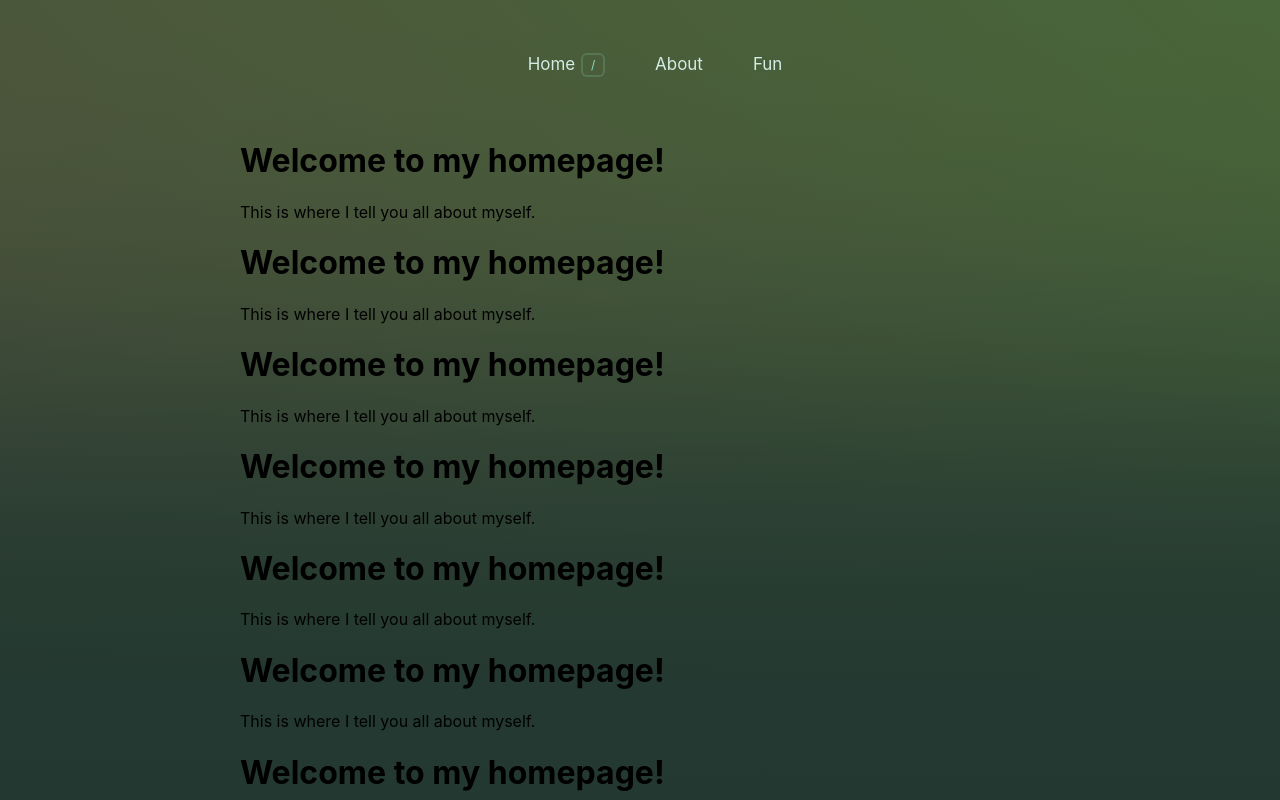
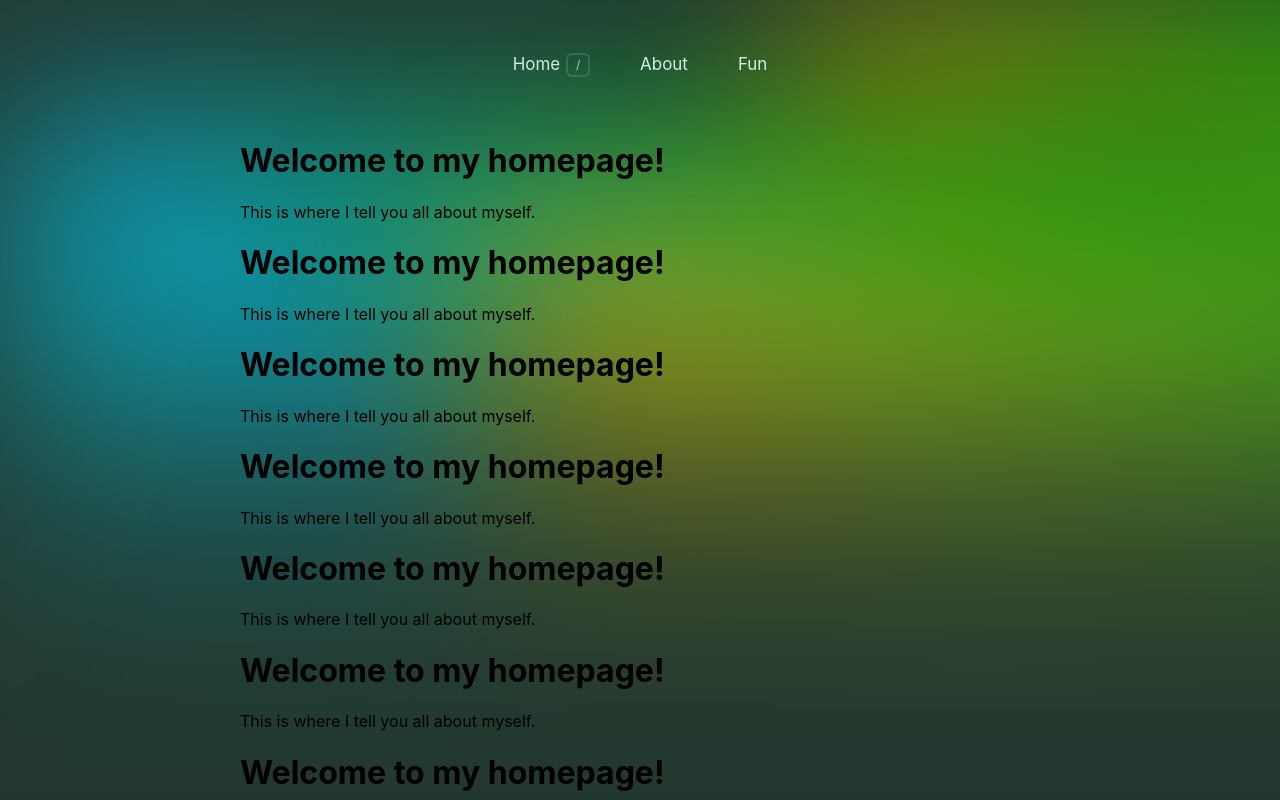
Before and after one commit to tjoab/portfolio-site, a React (Create React App) app: page / in a window 1280 px wide. Shown: the top 800 px of the page. Built offline with nearby package versions, Linux system fonts and the light colour scheme.

Commit message:
finished canvas gradient and updated navbar to have frosted glass effect on scroll

```diff
--- a/src/App.css
+++ b/src/App.css
@@ -17,76 +17,3 @@ main {
   max-width: 800px;
   margin: 0 auto;
 }
-
-#canvas {
-  position: absolute;
-  top: 0;
-  left: 0;
-  width: 100%;
-  height: 100%;
-  z-index: -1;
-}
-
-.canvas {
-  display: block;
-  opacity: 0.7;
-  width: 100vw;
-  height: 100vh;
-  position: absolute;
-  z-index: 1;
-  left: 0;
-  right: 0;
-  bottom: 0;
-  top: 0;
-  overflow: hidden;
-  background: linear-gradient(45deg, #367a36, #605542, #59793d);
-  background-size: 300%, 300%;
-  animation: color 12s ease-in-out infinite;
-}
-@keyframes color {
-  0% {
-    background-position: 0 50%;
-  }
-  50% {
-    background-position: 100% 50%;
-  }
-  100% {
-    background-position: 0 50%;
-  }
-}
-
-.mask {
-  position: absolute;
-  z-index: 2;
-  background: linear-gradient(
-    to bottom,
-    hsla(158, 23%, 18%, 0) 0%,
-    hsla(158, 23%, 18%, 0.013) 9.7%,
-    hsla(158, 23%, 18%, 0.049) 18.1%,
-    hsla(158, 23%, 18%, 0.104) 25.5%,
-    hsla(158, 23%, 18%, 0.175) 31.9%,
-    hsla(158, 23%, 18%, 0.259) 37.7%,
-    hsla(158, 23%, 18%, 0.352) 43%,
-    hsla(158, 23%, 18%, 0.45) 47.9%,
-    hsla(158, 23%, 18%, 0.55) 52.8%,
-    hsla(158, 23%, 18%, 0.648) 57.7%,
-    hsla(158, 23%, 18%, 0.741) 63%,
-    hsla(158, 23%, 18%, 0.825) 68.7%,
-    hsla(158, 23%, 18%, 0.896) 75%,
-    hsla(158, 23%, 18%, 0.951) 82.2%,
-    hsla(158, 23%, 18%, 0.987) 90.5%,
-    hsl(158, 23%, 18%) 100%
-  );
-  left: 0;
-  top: 0;
-  width: 100%;
-  height: 100%;
-}
-.canvas-holder {
-  width: 100%;
-  height: 100%;
-  position: absolute;
-  left: 0;
-  top: 0;
-  z-index: 1;
-}
--- a/src/App.js
+++ b/src/App.js
@@ -6,6 +6,7 @@ import Home from "./pages/Home";
 import About from "./pages/About";
 import Fun from "./pages/Fun";
 import NotFound from "./pages/404";
+import Canvas from "./components/Canvas";
 
 function App() {
   return (
@@ -14,12 +15,7 @@ function App() {
         <header>
           <NavBar />
         </header>
-        <div className="canvas">
-          <div className="canvas-holder">
-            <canvas id="canvas" width={32} height={32}></canvas>
-            <div className="mask"></div>
-          </div>
-        </div>
+        <Canvas />
         <main>
           <div className="container">
             <Routes>
--- a/src/components/Canvas.js
+++ b/src/components/Canvas.js
@@ -1,50 +1,20 @@
-export default function animateCanvas() {
-  let c = document.getElementById("canvas");
-  let $ = c.getContext("2d");
+import React from "react";
+import "./styles/Canvas.css";
 
-  let col = function (x, y, r, g, b) {
-    $.fillStyle = "rgb(" + r + "," + g + "," + b + " )";
-    $.fillRect(x, y, 1, 1);
-  };
+function Canvas() {
+  return (
+    <div className="canvas">
+      <div className="anim1"></div>
+      <div className="anim2"></div>
+      <div className="anim3"></div>
+      <div className="anim4"></div>
+      <div className="anim5"></div>
+      <div className="canvas-holder">
+        <canvas id="canvas" width={32} height={32}></canvas>
+        <div className="mask"></div>
+      </div>
+    </div>
+  );
+}
 
-  let R = function (x, y, t) {
-    return 15 + Math.floor(30 * Math.cos((x * x - y * y) / 300 + t));
-  };
-
-  let G = function (x, y, t) {
-    return (
-      67 +
-      Math.floor(
-        30 *
-          Math.sin((x * x * Math.cos(t / 67) + y * y * Math.sin(t / 3)) / 300)
-      )
-    );
-  };
-
-  let B = function (x, y, t) {
-    return (
-      25 +
-      Math.floor(
-        15 *
-          Math.sin(
-            5 * Math.sin(t / 9) +
-              ((x - 100) * (x - 100) + (y - 100) * (y - 100)) / 1100
-          )
-      )
-    );
-  };
-
-  let t = 0;
-
-  let run = function () {
-    for (let x = 0; x <= 35; x++) {
-      for (let y = 0; y <= 35; y++) {
-        col(x, y, R(x, y, t), G(x, y, t), B(x, y, t));
-      }
-    }
-    t = t + 0.05;
-    window.requestAnimationFrame(run);
-  };
-
-  run();
-}
+export default Canvas;
--- a/src/components/NavBar.js
+++ b/src/components/NavBar.js
@@ -1,4 +1,4 @@
-import React, { useState } from "react";
+import React, { useState, useEffect } from "react";
 import { Link, useLocation } from "react-router-dom";
 import "./styles/NavBar.css";
 
@@ -8,6 +8,7 @@ function NavBar() {
     left: 0,
     width: 0,
   });
+  const [scrolled, setScrolled] = useState(false);
 
   const handleSetActiveLinkPosition = (linkElement) => {
     const linkRect = linkElement.getBoundingClientRect();
@@ -22,9 +23,26 @@ function NavBar() {
     return location.pathname === pathname;
   };
 
+  useEffect(() => {
+    const handleScroll = () => {
+      const offset = window.scrollY;
+      if (offset > 30) {
+        setScrolled(true);
+      } else {
+        setScrolled(false);
+      }
+    };
+
+    window.addEventListener("scroll", handleScroll);
+
+    return () => {
+      window.removeEventListener("scroll", handleScroll);
+    };
+  }, []);
+
   return (
-    <nav>
-      <ul>
+    <nav id="navbar">
+      <ul className={scrolled ? "glass" : ""}>
         <li>
           <Link
             to="/"
--- /dev/null
+++ b/src/components/styles/Canvas.css
@@ -0,0 +1,203 @@
+#canvas {
+  position: absolute;
+  top: 0;
+  left: 0;
+  width: 100%;
+  height: 100%;
+  z-index: -1;
+}
+.canvas {
+  display: block;
+  opacity: 0.7;
+  width: 100vw;
+  height: 100vh;
+  position: absolute;
+  z-index: 1;
+  left: 0;
+  right: 0;
+  bottom: 0;
+  top: 0;
+  overflow: hidden;
+}
+
+.anim1 {
+  background: linear-gradient(45deg, #565031, #567c35);
+  animation: animate1 30s linear infinite;
+  position: absolute;
+  filter: blur(100px) saturate(5);
+  z-index: 1;
+  left: 0;
+  right: 0;
+  bottom: 0;
+  top: 0;
+  overflow: hidden;
+}
+.anim2 {
+  background: linear-gradient(45deg, #b35405, #3cac1c);
+  animation: animate2 30s linear infinite;
+  position: absolute;
+  filter: blur(100px) saturate(5);
+  z-index: 1;
+  left: 0;
+  right: 0;
+  bottom: 0;
+  top: 0;
+  overflow: hidden;
+}
+.anim3 {
+  background: linear-gradient(45deg, #704e0c, #2b583d);
+  animation: animate3 30s linear infinite;
+  position: absolute;
+  filter: blur(100px) saturate(5);
+  z-index: 1;
+  left: 0;
+  right: 0;
+  bottom: 0;
+  top: 0;
+  overflow: hidden;
+}
+.anim4 {
+  background: linear-gradient(45deg, #0c94ce, #055414);
+  animation: animate4 30s linear infinite;
+  position: absolute;
+  filter: blur(100px) saturate(5);
+  z-index: 1;
+  left: 0;
+  right: 0;
+  bottom: 0;
+  top: 0;
+  overflow: hidden;
+}
+.anim5 {
+  background: linear-gradient(45deg, #e2ae29, #9ce11c);
+  animation: animate5 30s linear infinite;
+  position: absolute;
+  filter: blur(100px) saturate(5);
+  z-index: 1;
+  left: 0;
+  right: 0;
+  bottom: 0;
+  top: 0;
+  overflow: hidden;
+}
+@keyframes animate1 {
+  0% {
+    transform: translateX(100%) translateY(0%);
+  }
+  25% {
+    transform: translateX(50%) translateY(10%);
+  }
+  50% {
+    transform: translateX(50%) translateY(10%);
+  }
+  75% {
+    transform: translateX(100%) translateY(0%);
+  }
+  100% {
+    transform: translateX(50%) translateY(0%);
+  }
+}
+@keyframes animate2 {
+  0% {
+    transform: translateX(100%) translateY(0%);
+  }
+  25% {
+    transform: translateX(50%) translateY(0%) rotate(0deg);
+  }
+  50% {
+    transform: translateX(0%) translateY(10%) rotate(100deg);
+  }
+  75% {
+    transform: translateX(50%) translateY(0%);
+  }
+  100% {
+    transform: translateX(100%) translateY(0%);
+  }
+}
+@keyframes animate3 {
+  0% {
+    transform: translateX(0%) translateY(0%);
+  }
+  25% {
+    transform: translateX(50%) translateY(50%);
+  }
+  50% {
+    transform: translateX(100%) translateY(10%);
+  }
+  75% {
+    transform: translateX(50%) translateY(0%);
+  }
+  100% {
+    transform: translateX(0%) translateY(0%);
+  }
+}
+@keyframes animate4 {
+  0% {
+    transform: translateX(0%) translateY(0%);
+  }
+  25% {
+    transform: translateX(0%) translateY(20%) rotate(0deg);
+  }
+  50% {
+    transform: translateX(10%) translateY(60%) rotate(100deg);
+  }
+  75% {
+    transform: translateX(50%) translateY(0%);
+  }
+  100% {
+    transform: translateX(0%) translateY(0%);
+  }
+}
+@keyframes animate5 {
+  0% {
+    transform: translateX(0%) translateY(0%);
+  }
+  25% {
+    transform: translateX(50%) translateY(40%);
+  }
+  50% {
+    transform: translateX(80%) translateY(0%) rotate(0);
+  }
+  75% {
+    transform: translateX(50%) translateY(40%) rotate(200deg);
+  }
+  100% {
+    transform: translateX(0%) translateY(0%) rotate(360deg);
+  }
+}
+
+.mask {
+  position: absolute;
+  z-index: 2;
+  background: linear-gradient(
+    to bottom,
+    hsla(158, 23%, 18%, 0) 0%,
+    hsla(158, 23%, 18%, 0.013) 9.7%,
+    hsla(158, 23%, 18%, 0.049) 18.1%,
+    hsla(158, 23%, 18%, 0.104) 25.5%,
+    hsla(158, 23%, 18%, 0.175) 31.9%,
+    hsla(158, 23%, 18%, 0.259) 37.7%,
+    hsla(158, 23%, 18%, 0.352) 43%,
+    hsla(158, 23%, 18%, 0.45) 47.9%,
+    hsla(158, 23%, 18%, 0.55) 52.8%,
+    hsla(158, 23%, 18%, 0.648) 57.7%,
+    hsla(158, 23%, 18%, 0.741) 63%,
+    hsla(158, 23%, 18%, 0.825) 68.7%,
+    hsla(158, 23%, 18%, 0.896) 75%,
+    hsla(158, 23%, 18%, 0.951) 82.2%,
+    hsla(158, 23%, 18%, 0.987) 90.5%,
+    hsl(158, 23%, 18%) 100%
+  );
+  left: 0;
+  top: 0;
+  width: 100%;
+  height: 100%;
+}
+.canvas-holder {
+  width: 100%;
+  height: 100%;
+  position: absolute;
+  left: 0;
+  top: 0;
+  z-index: 1;
+}
--- a/src/components/styles/NavBar.css
+++ b/src/components/styles/NavBar.css
@@ -32,7 +32,6 @@ nav ul {
   margin-block-end: 1em;
   margin-inline-start: 0px;
   margin-inline-end: 0px;
-  padding-inline-start: 40px;
   line-height: 1.5;
 }
 
@@ -86,7 +85,9 @@ nav a {
   transition: all 0.2s ease-in-out;
 }
 
-.blur {
-  background: hsla(158, 23%, 18%, 0.7);
-  backdrop-filter: blur(20px) saturate(1.7);
+.glass {
+  background: rgba(0, 0, 0, 0.3);
+  backdrop-filter: blur(10px);
+  border-radius: 40px;
+  box-shadow: 0 8px 32px 0 rgba(0, 0, 0, 0.37);
 }
```
